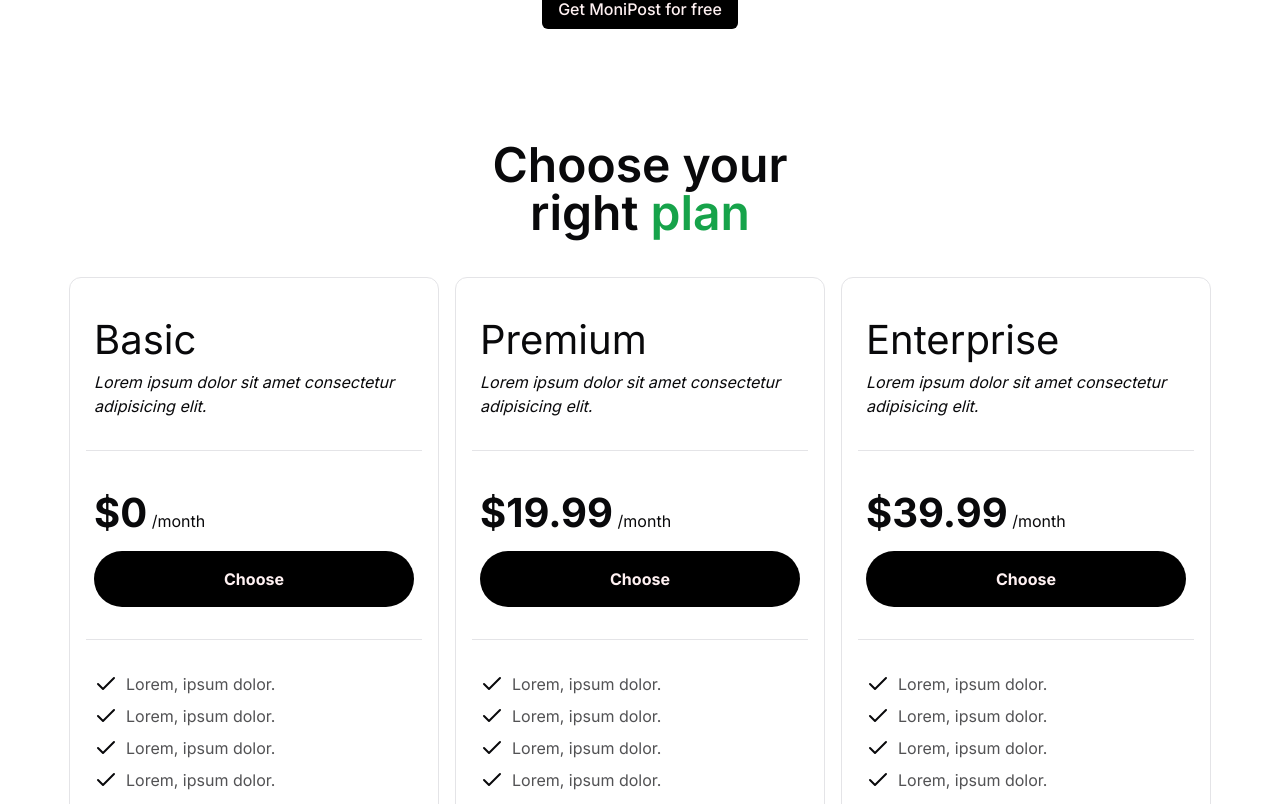
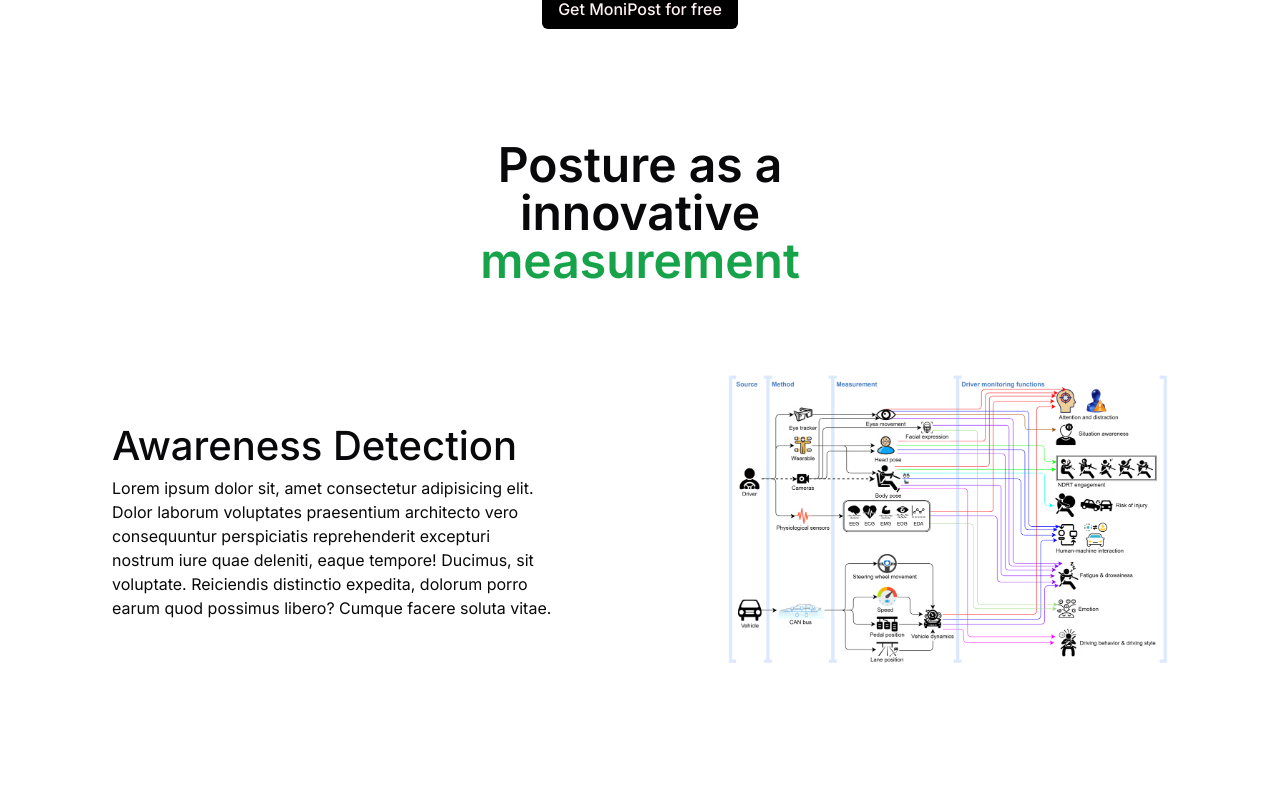
Before and after one commit to SebastienLaurentt/MoniPost, a Next.js app: page / in a window 1280 px wide. Shown: the part 556-1360 px from the top of the page. Built offline with nearby package versions, Linux system fonts and the light colour scheme.

Commit message:
create background section

```diff
--- a/app/page.tsx
+++ b/app/page.tsx
@@ -1,4 +1,5 @@
 import Hero from "@/components/Hero";
+import Background from "@/components/Sections/Background";
 import Faq from "@/components/Sections/Faq";
 import Price from "@/components/Sections/Price";
 import Supports from "@/components/Sections/Supports";
@@ -8,6 +9,7 @@ export default function Home() {
     <main className="min-h-screen">
       <Hero />
       {/* <Supports /> */}
+      <Background />
       <Price />
       <Faq />
     </main>
--- a/components/Sections/Background.tsx
+++ b/components/Sections/Background.tsx
@@ -1,16 +1,28 @@
-import React from 'react'
-import Section from '../Section'
-import SectionHeader from '../SectionHeader'
+import Image from "next/image";
+import BackgroundImg from "../../public/images/Background.png";
+import Section from "../Section";
+import SectionHeader from "../SectionHeader";
 
 const Background = () => {
   return (
-    <Section>
-      <SectionHeader title='Posture as a innovative' titleHighlight='measurement' />
-      <p>
-        Thank you for your interest in MoniPost. The privacy of our visitors is very important to us. This privacy policy describes the types of personal information we collect and how we use it.
-      </p>
+    <Section marginTop={true}>
+      <SectionHeader
+        title="Posture as a innovative"
+        titleHighlight="measurement"
+      />
+      <div className="flex flex-col md:flex-row md:items-center md:gap-x-4 lg:gap-x-12 xl:gap-x-20 gap-y-4">
+        <div className="md:w-1/2 md:p-4 xl:p-12">
+          <h3 className="hidden md:block text-3xl font-medium">Awareness Detection</h3>
+          <p>
+Lorem ipsum dolor sit, amet consectetur adipisicing elit. Dolor laborum voluptates praesentium architecto vero consequuntur perspiciatis reprehenderit excepturi nostrum iure quae deleniti, eaque tempore! Ducimus, sit voluptate. Reiciendis distinctio expedita, dolorum porro earum quod possimus libero? Cumque facere soluta vitae.
+          </p>
+        </div>
+        <div className="md:w-1/2 md:p-4 xl:p-12">
+          <Image src={BackgroundImg} alt="Background Image" className="w-full" />
+        </div>
+      </div>
     </Section>
-  )
-}
+  );
+};
 
-export default Background
+export default Background;
```
Also changed, not shown: public/images/Background.png (added).
